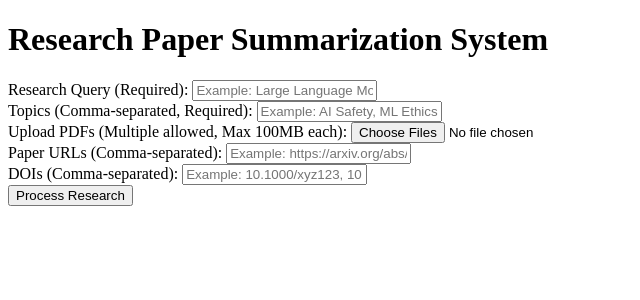
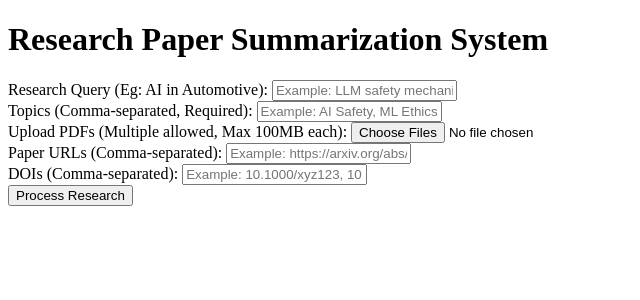
Before and after one commit to sk2330/Vahan_AI_ResearchPaper_Summarization, a Flask app: page / in a window 1280 px wide. Shown: the top 300 px of the page, without its empty margins (0-640 px from the left). Run offline with Flask 3, Linux system fonts and the light colour scheme.

Commit message:
HTML code

```diff
--- a/requirements.txt
+++ b/requirements.txt
@@ -1,6 +1,5 @@
 langchain
 crewai
-crewai-tools
 arxiv
 semanticscholar
 PyPDF2
--- a/templates/index.html
+++ b/templates/index.html
@@ -10,9 +10,9 @@
         <h1>Research Paper Summarization System</h1>
         <form method="POST" enctype="multipart/form-data">
             <div class="form-group">
-                <label for="query">Research Query (Required):</label>
+                <label for="query">Research Query (Eg: AI in Automotive):</label>
                 <input type="text" id="query" name="query" required
-                       placeholder="Example: Large Language Model safety mechanisms">
+                       placeholder="Example: LLM safety mechanisms">
             </div>
 
             <div class="form-group">
```
